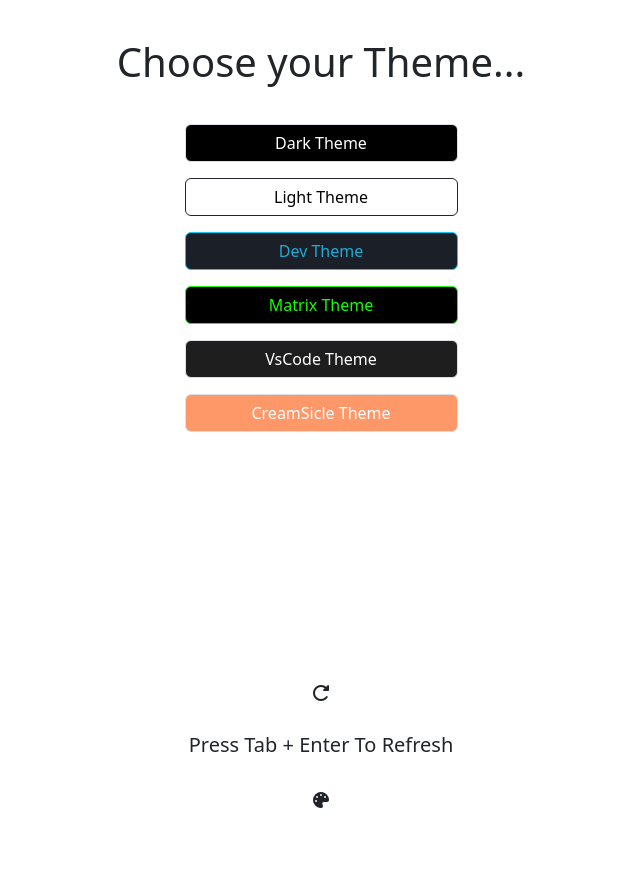
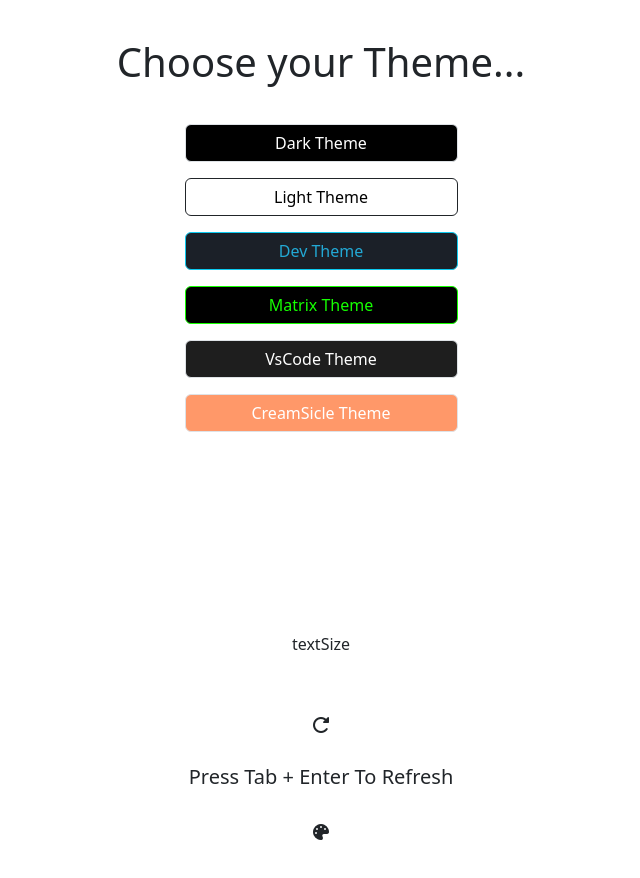
Before and after one commit to Apridonidze/typing-app, a React (Vite) app: page / in a window 1280 px wide. Both pictures are taken after a click on the element 640 px from the left and 730 px from the top of the page. Shown: the top 878 px of the page, without its empty margins (319-959 px from the left). Built offline with nearby package versions, Linux system fonts and the light colour scheme.

Commit message:
created TextSize.jsx in components

```diff
--- /dev/null
+++ b/src/components/TextSize.jsx
@@ -0,0 +1,10 @@
+const TextSize = () => {
+    return(
+        <div className="textsize-container">
+            textSize
+        </div>
+    )
+}
+
+
+export default TextSize
--- a/src/containers/Theme.jsx
+++ b/src/containers/Theme.jsx
@@ -1,4 +1,5 @@
 import ThemeButtons from "../components/ThemeButtons"
+import TextSize from "../components/TextSize"
 
 const Theme = ({ handleThemeButtons }) => {
 
@@ -9,6 +10,7 @@ const Theme = ({ handleThemeButtons }) => {
             <span className="fs-1 mt-2 py-4" >Choose your Theme...</span>
 
            <ThemeButtons handleThemeButtons={handleThemeButtons} />
+           <TextSize />
 
         </div>
     )
```
